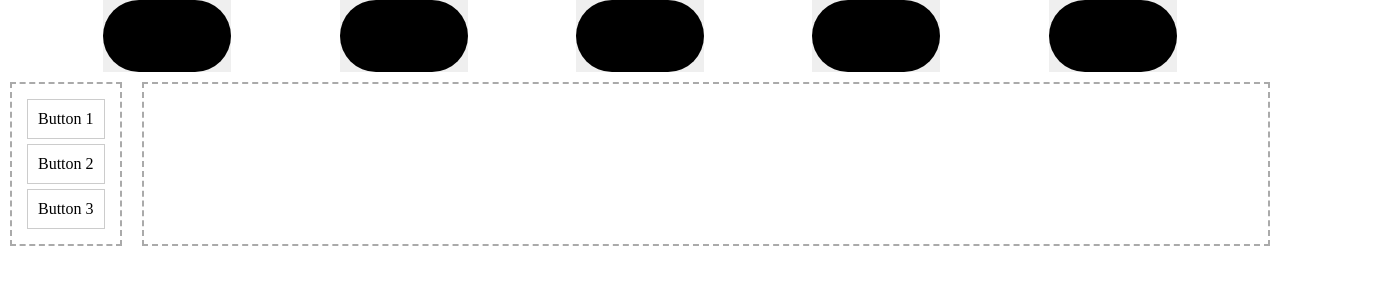
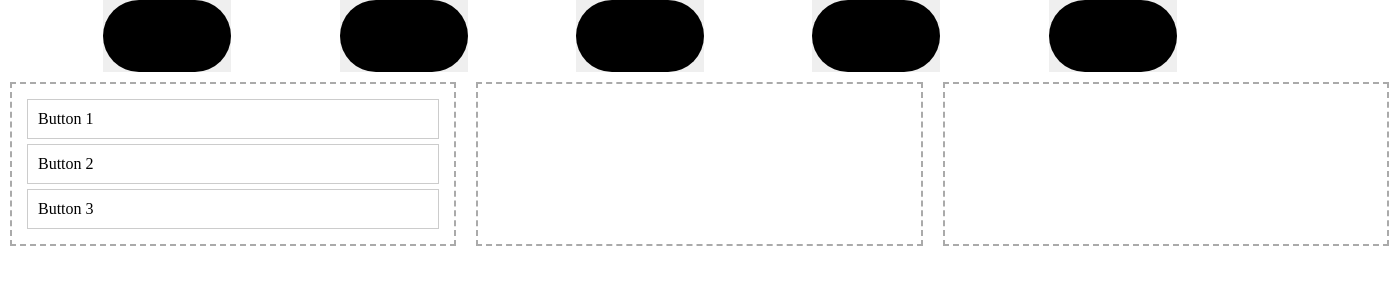
Before and after one commit to XerXX9/HackBangalore-Coders.io, a plain HTML site: page index.html in a window 1280 px wide. Shown: the whole page, 1389 px wide, since content can reach past the window. Drawn offline with Linux system fonts and the light colour scheme.

Commit message:
buttonresults

```diff
--- a/index.html
+++ b/index.html
@@ -34,6 +34,7 @@
         <div id="draggable3" class="draggable" draggable="true">Button 3</div>
     </div>
     <div id="dropzone" class="dropzone"></div>
+    <div class="searchresults"></div>
     <script src="script.js"></script>
 </body>
 </html>
--- a/styles.css
+++ b/styles.css
@@ -67,14 +67,17 @@ button{
 .container {
     display: flex;
     flex-direction: row;
+    width: 100%;
 }
 
 .draggable-container,
-.dropzone {
+.dropzone,
+.searchresults {
     border: 2px dashed #aaa;
     min-height: 100px;
     margin: 10px;
     padding: 10px;
+    min-width: 33%;
 }
 
 .draggable {
@@ -83,6 +86,7 @@ button{
     padding: 10px;
     margin: 5px;
     display: block;
+    min-width: 33%;
 }
 
 .dropzone {
```
